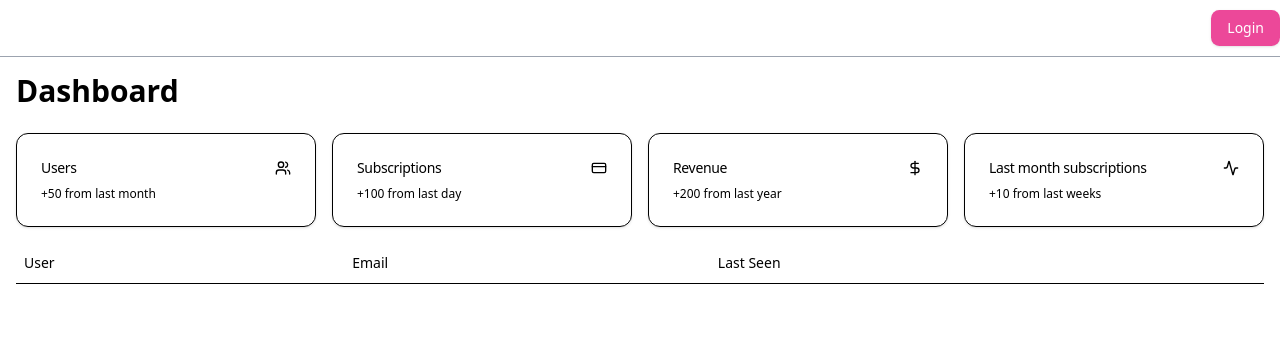
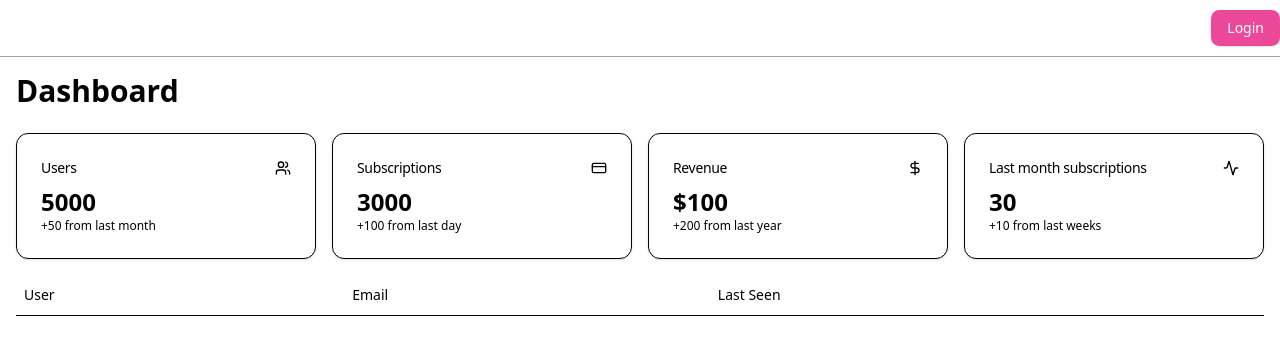
Before and after one commit to ecoiners/admin-dashboard, a Next.js app: page / in a window 1280 px wide. Shown: the top 338 px of the page. Built offline with nearby package versions, Linux system fonts and the light colour scheme.

Commit message:
src/components/metric-cards.tsx

```diff
--- a/src/components/metric-cards.tsx
+++ b/src/components/metric-cards.tsx
@@ -24,7 +24,7 @@
 							{metric.icon ? metric.icon : null}
 						</CardHeader>
 						<CardContent >
-						  <div className="text-2xl font-bold">{metric.valud}</div>
+						  <div className="text-2xl font-bold">{metric.value}</div>
 							{metric.change && <p className="text-xs text-muted-foreground">{metric.change}</p>}
 						</CardContent>
 					</Card>
```
